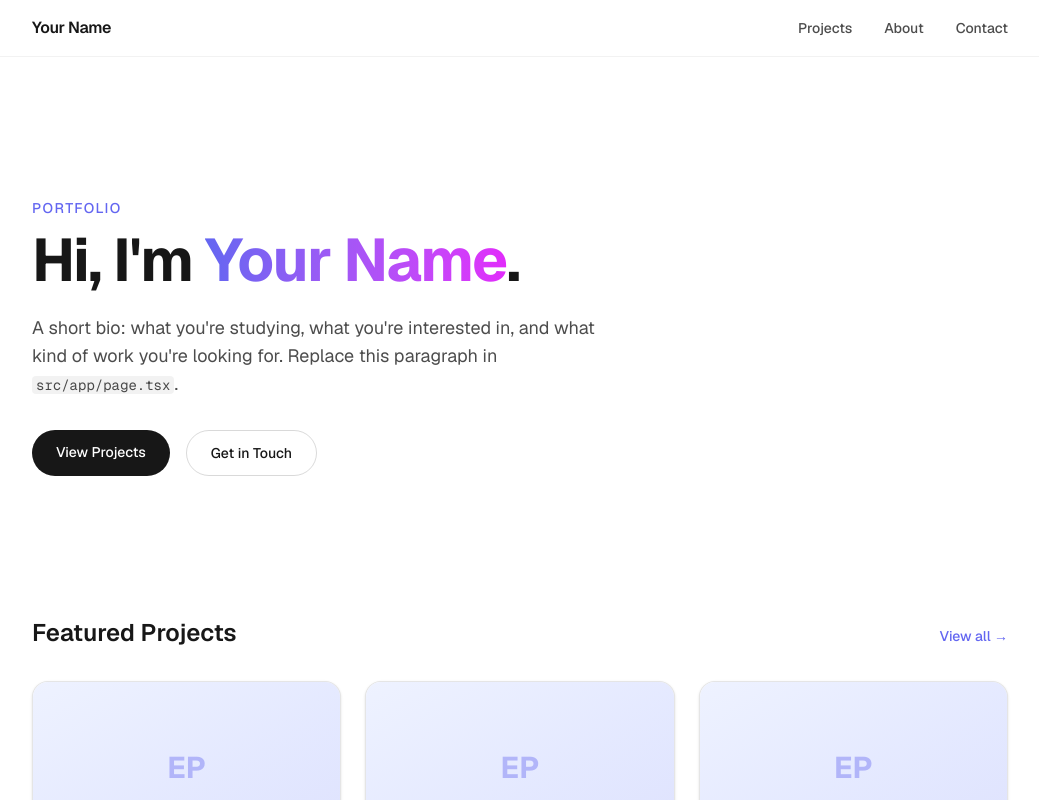
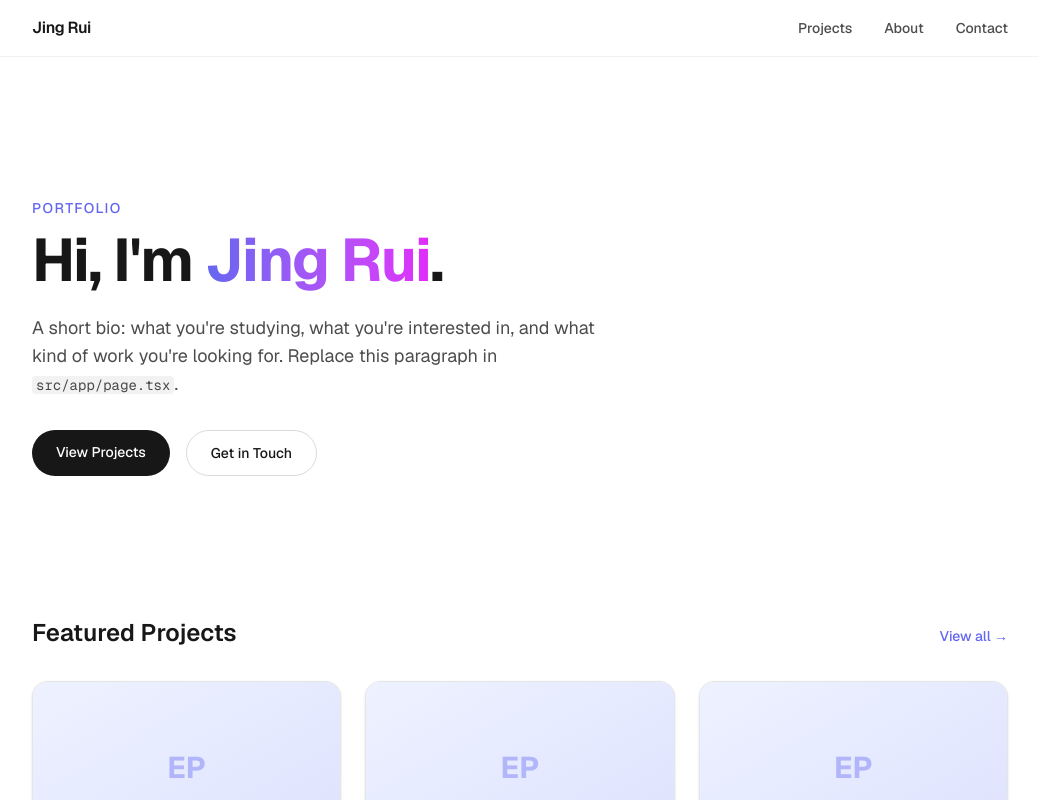
Before and after one commit to JonathanHJR/portfolio, a Next.js app: page / in a window 1280 px wide. Shown: the top 800 px of the page, without its empty margins (120-1159 px from the left). Built offline with nearby package versions, Linux system fonts and the light colour scheme.

Commit message:
Replace placeholder name with Jing Rui in hero, nav, and page titles

```diff
--- a/src/app/layout.tsx
+++ b/src/app/layout.tsx
@@ -15,7 +15,7 @@ const geistMono = Geist_Mono({
 });
 
 export const metadata: Metadata = {
-  title: "Your Name — Portfolio",
+  title: "Jing Rui — Portfolio",
   description: "A showcase of my school projects.",
 };
 
--- a/src/app/page.tsx
+++ b/src/app/page.tsx
@@ -17,7 +17,7 @@ export default function Home() {
         <h1 className="mt-3 text-5xl font-bold tracking-tight sm:text-6xl">
           Hi, I&apos;m{" "}
           <span className="bg-gradient-to-r from-accent to-fuchsia-500 bg-clip-text text-transparent">
-            Your Name
+            Jing Rui
           </span>
           .
         </h1>
--- a/src/app/projects/page.tsx
+++ b/src/app/projects/page.tsx
@@ -2,7 +2,7 @@ import ProjectCard from "@/components/ProjectCard";
 import { projects } from "@/data/projects";
 
 export const metadata = {
-  title: "Projects — Your Name",
+  title: "Projects — Jing Rui",
 };
 
 export default function ProjectsPage() {
--- a/src/components/Nav.tsx
+++ b/src/components/Nav.tsx
@@ -5,7 +5,7 @@ export default function Nav() {
     <header className="sticky top-0 z-50 border-b border-black/5 bg-white/70 backdrop-blur-md dark:border-white/10 dark:bg-black/60">
       <nav className="mx-auto flex max-w-5xl items-center justify-between px-6 py-4">
         <Link href="/" className="font-semibold tracking-tight">
-          Your Name
+          Jing Rui
         </Link>
         <div className="flex gap-8 text-sm font-medium text-black/70 dark:text-white/70">
           <Link href="/projects" className="hover:text-accent transition-colors">
```
